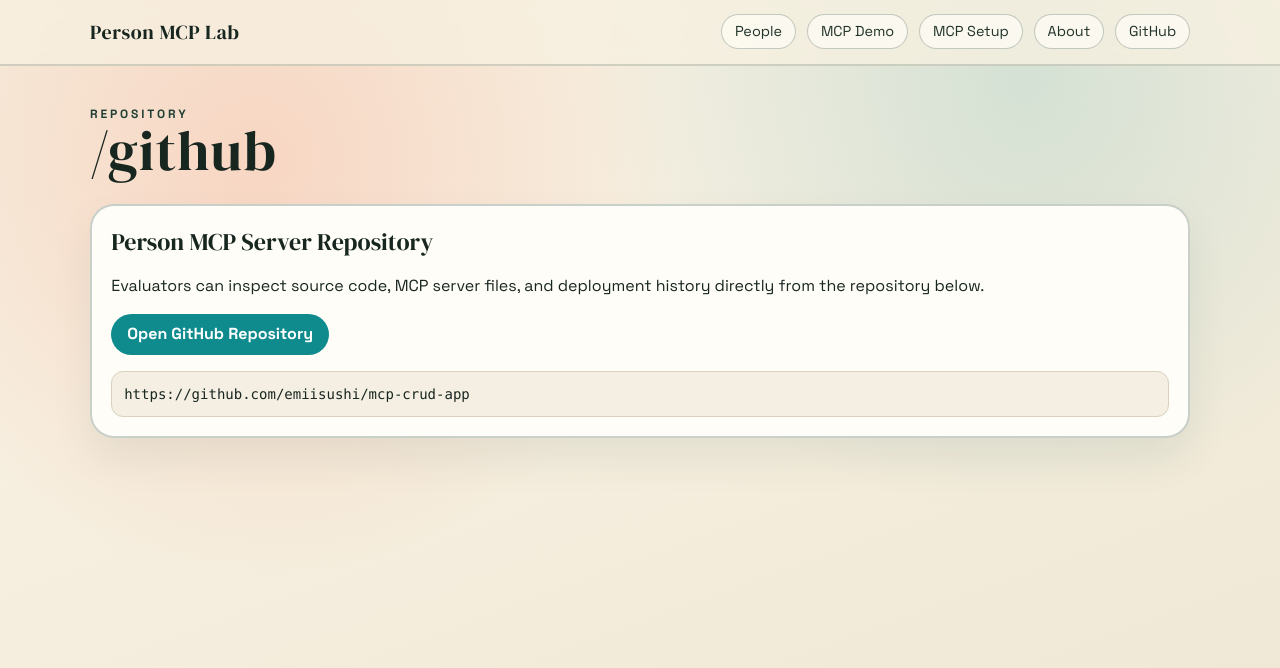
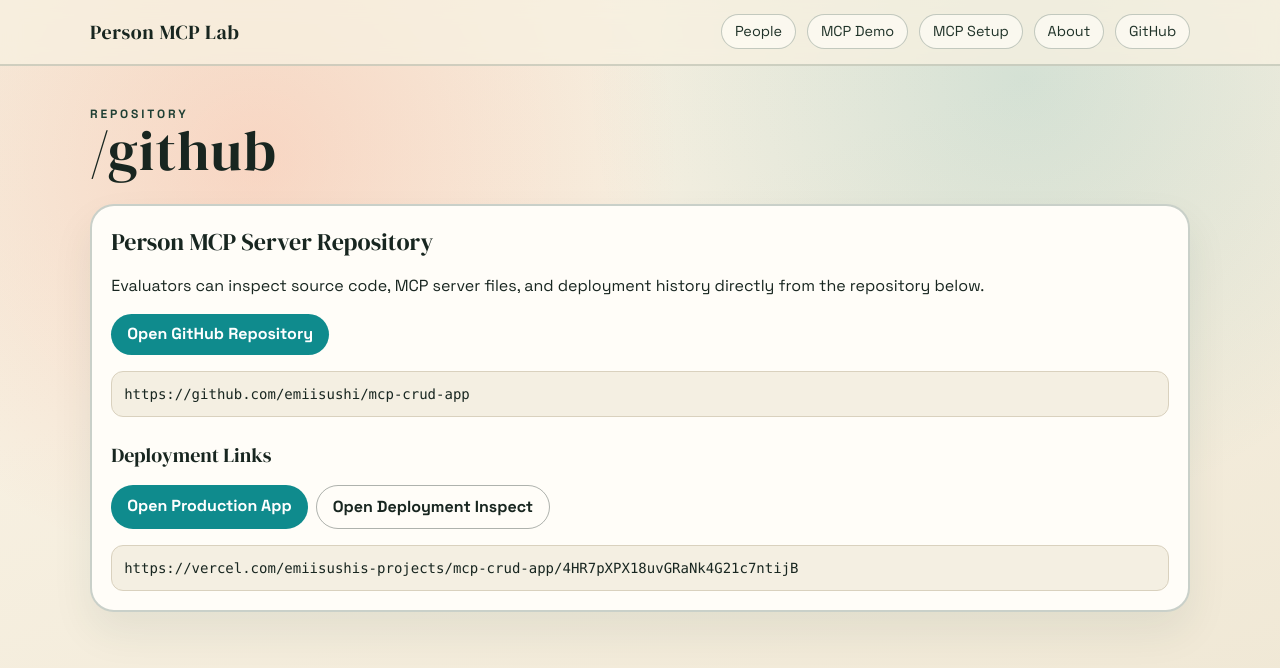
Before and after one commit to emiisushi/mcp-crud-app, a Next.js app: page /github in a window 1280 px wide. Shown: the top 668 px of the page. Built offline with nearby package versions, Linux system fonts and the light colour scheme.

Commit message:
Add Vercel deployment links to github page

```diff
--- a/src/app/github/page.tsx
+++ b/src/app/github/page.tsx
@@ -1,6 +1,8 @@
 import Link from "next/link";
 
 const repoUrl = "https://github.com/emiisushi/mcp-crud-app";
+const deploymentInspectUrl = "https://vercel.com/emiisushis-projects/mcp-crud-app/4HR7pXPX18uvGRaNk4G21c7ntijB";
+const productionUrl = "https://mcp-crud-app.vercel.app";
 
 export default function GithubPage() {
   return (
@@ -27,6 +29,29 @@
           Open GitHub Repository
         </Link>
         <p className="mono text-sm bg-[#f4efe2] p-3 rounded-xl border border-[#d9d1be]">{repoUrl}</p>
+
+        <h3 className="text-xl pt-2" style={{ fontFamily: "var(--font-display)" }}>
+          Deployment Links
+        </h3>
+        <div className="flex flex-wrap gap-2">
+          <Link
+            href={productionUrl}
+            target="_blank"
+            rel="noopener noreferrer"
+            className="btn btn-secondary inline-block no-underline"
+          >
+            Open Production App
+          </Link>
+          <Link
+            href={deploymentInspectUrl}
+            target="_blank"
+            rel="noopener noreferrer"
+            className="btn btn-outline inline-block no-underline"
+          >
+            Open Deployment Inspect
+          </Link>
+        </div>
+        <p className="mono text-sm bg-[#f4efe2] p-3 rounded-xl border border-[#d9d1be]">{deploymentInspectUrl}</p>
       </div>
     </section>
   );
```
